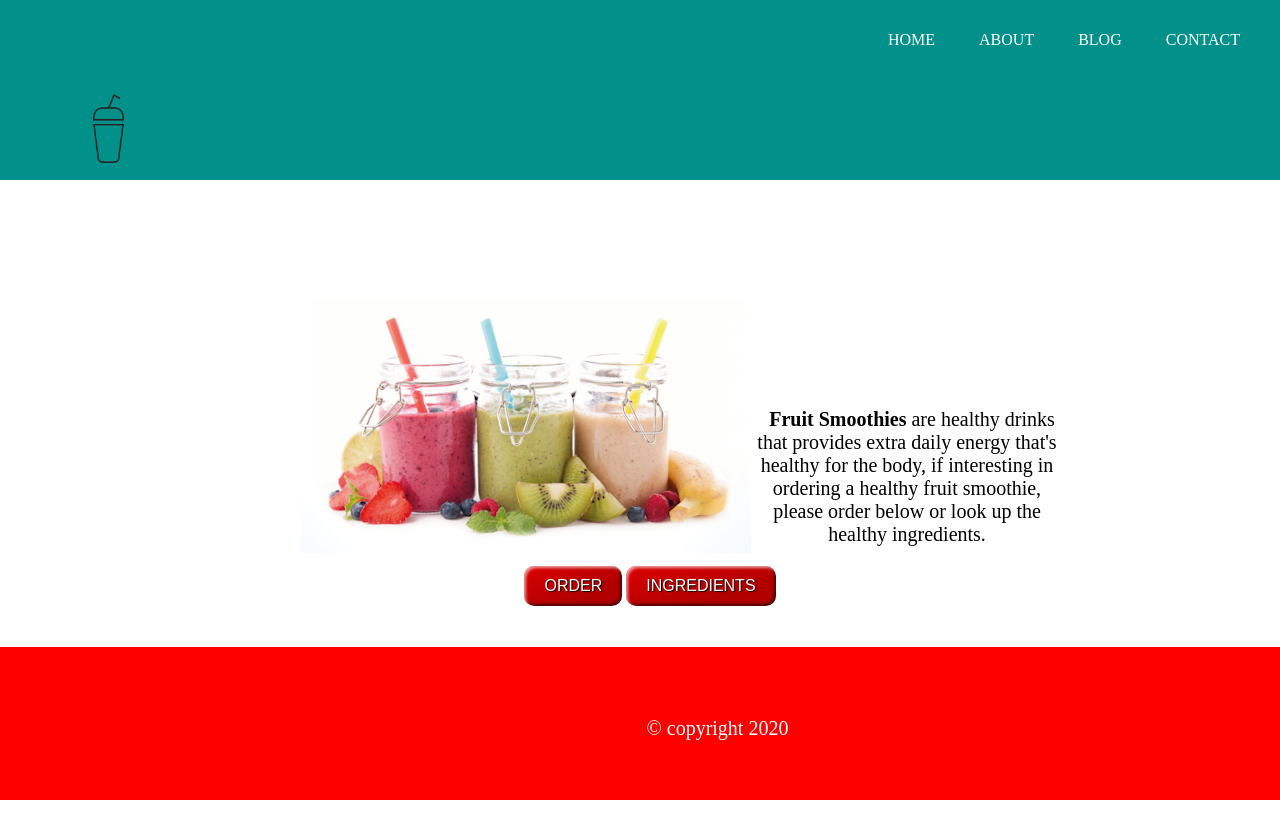
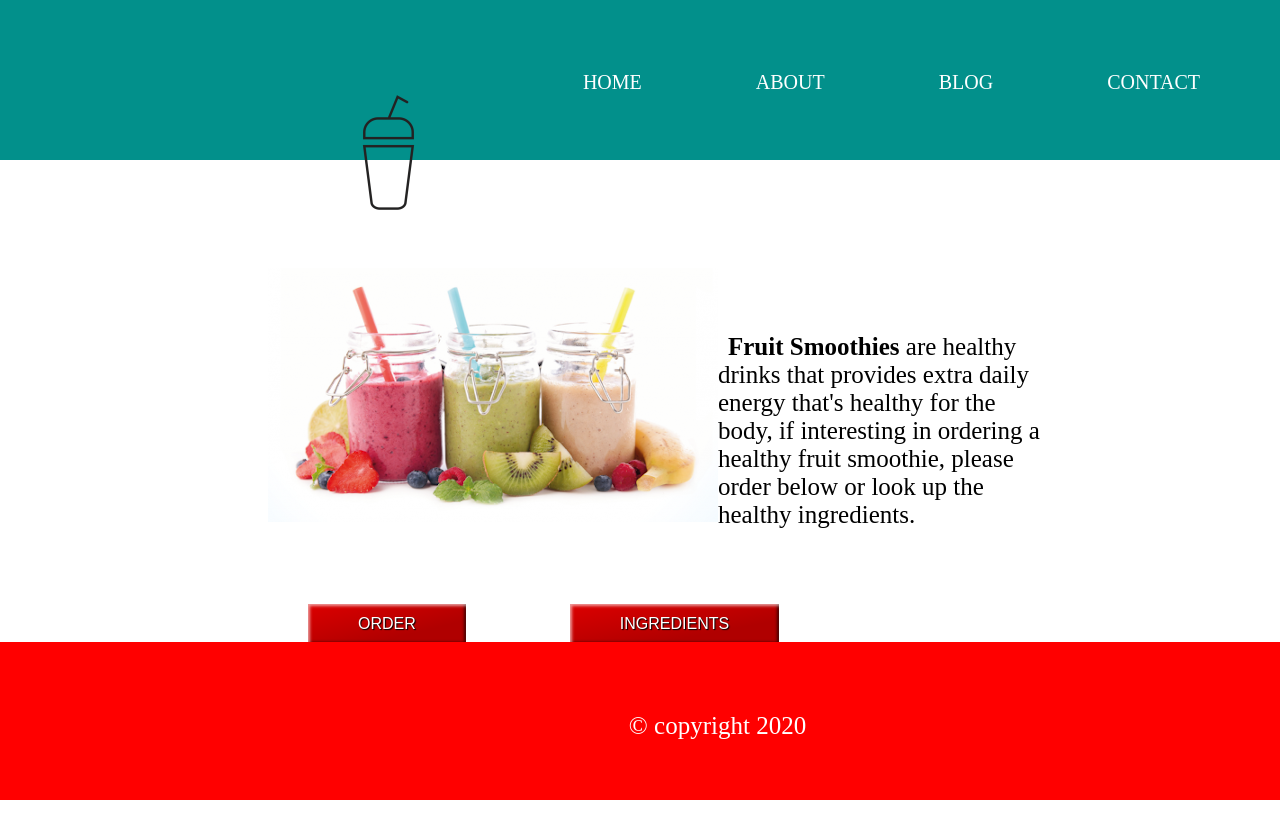
Before and after one commit to paulcjcoding/week3beginnerproject, a plain HTML site: page index.html in a window 1280 px wide. Drawn offline with Linux system fonts and the light colour scheme.

Commit message:
second commit

```diff
--- a/css/main.css
+++ b/css/main.css
@@ -1,41 +1,43 @@
  * {
    padding: 10px 0 0 10px;
  }
+ header {
+  padding: 20px
+}
+p {
+  font-size: 25px;
+  justify-content: space-between;
 
-p {
-  font-size: 20px;
+}
+
 }
 cta {
     height: 725px;
     text-align: right;
   }
   body {
-    padding: 70px;
+    padding: 200px;
   }
 
   img {
+    padding: 0;
+    background-image: transparent;
     float: left;
-    padding: 1px;
-    background-image: transparent;
   }
-  h1 img {
-    height: 75px;
-    top: 10px;
-    font-size: 10px;
-  }
+ smoothieicon {
+   padding: 200px;
+ }
 
-  header {
-
-    padding: 70px
-  }
   nav {
     background: #02908B;
     height: 60px;
     left: 0;
-    position: absolute;
+    position: fixed;
     right: 0;
-    top: 0px;
-    padding: 60px;
+    top: 0;
+    padding: 50px;
+    display: flex;
+    justify-content: space-around;
   }
 
   nav span {
@@ -57,11 +59,16 @@ cta {
     text-decoration: none;
     -webkit-transition: all 0.3s ease-in-out;
     transition: all 0.3s ease-in-out;
+    text-size-adjust: 150px;
+    font-size: 20px;
+    padding: 40px;
+    display: flex;
   }
   nav li > a:hover,
   nav li > a:focus {
     color: #cfc91d;
   }
+
   .footer {
     position: fixed;
     left: 0;
@@ -77,17 +84,7 @@ cta {
     margin: 0;
     color: #FFFFFF;
     padding-left: 35px;
-}
 
-#cta {
-  background-image: url(../img/dronepic9.jpg);
-
-  text-align: center;
-}
-
-section {
-  text-align: center;
-  padding: 70px;
 }
 
 /* .block {
@@ -122,12 +119,13 @@ text-align: right;
 .styled {
   border: 0;
   line-height: 2.5;
-  padding: 0 20px;
+  padding: 0 50px;
   font-size: 1rem;
+  margin: 50px;
   text-align: center;
   color: #fff;
   text-shadow: 1px 1px 1px #000;
-  border-radius: 10px;
+  border-radius: 0;
   background-color: rgba(220, 0, 0, 1);
   background-image: linear-gradient(to top left,
                                     rgba(0, 0, 0, .2),
--- a/index.html
+++ b/index.html
@@ -14,13 +14,17 @@
     <body>
         <header>
 		<nav>
-			<h1><img src="img/smoothieicon.png"></h1>
+            <div class="smoothieicon">
+            <h1><img src="img/smoothieicon.png"></h1>
+            </div>
+            <div class="navigation">
 			<ul>
 				<li><a href="#index">HOME</a></li>
 				<li><a href="#about">ABOUT</a></li>
 				<li><a href="#blog">BLOG</a></li>
 				<li><a href="#contact">CONTACT</a></li>
 			</ul>
+        </div>
         </nav>
 
         <section>
```
